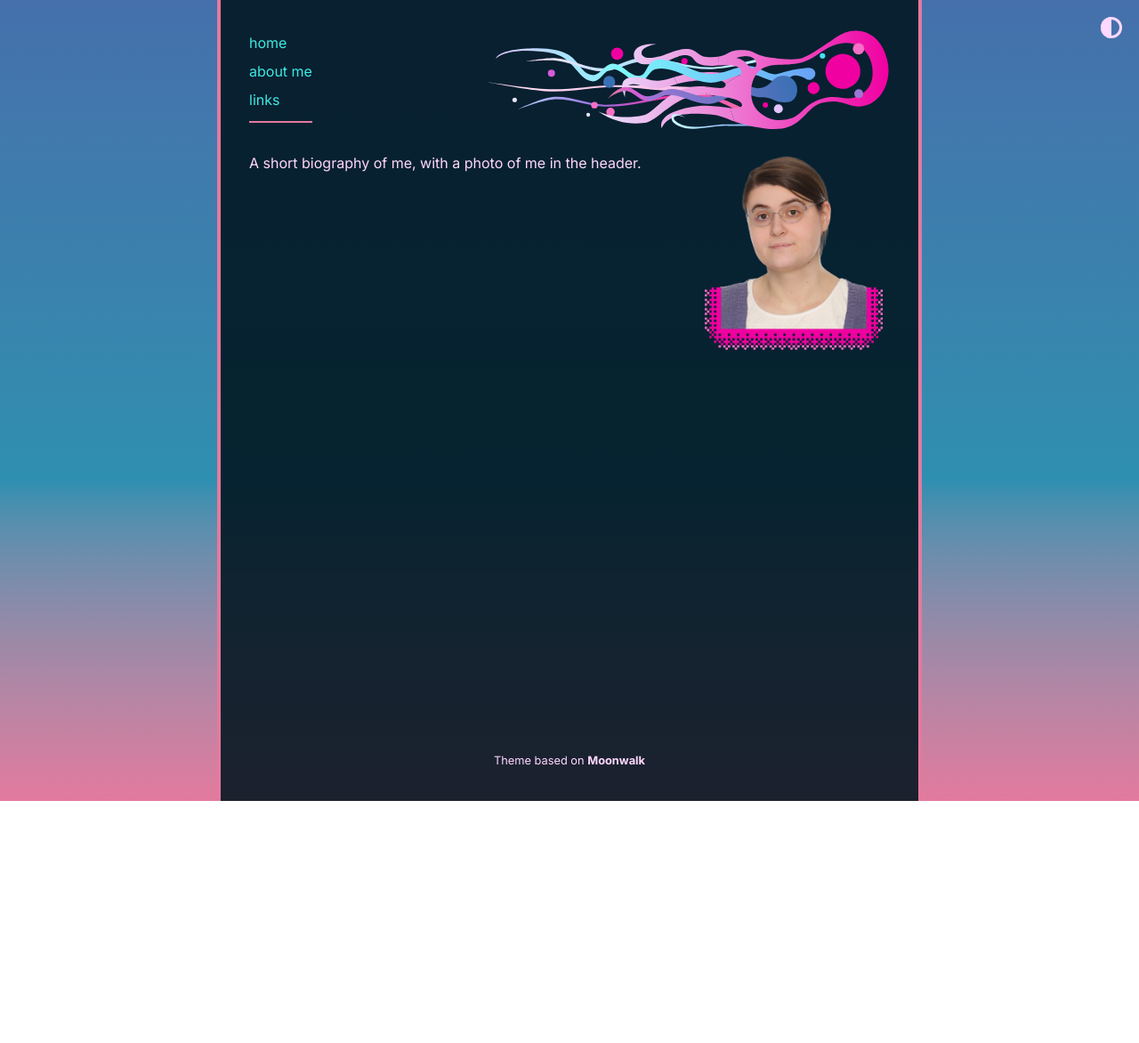
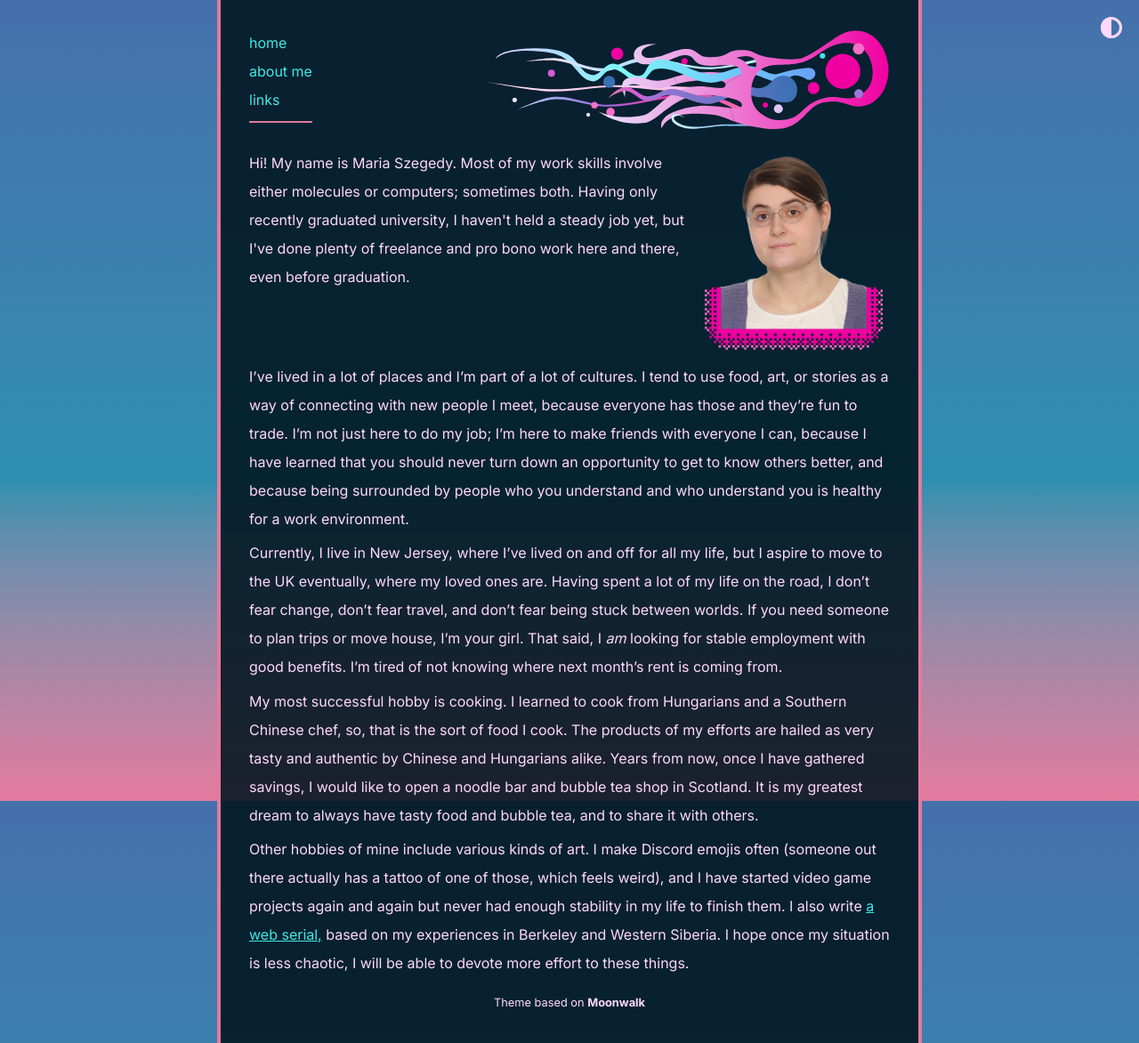
Before and after one commit to mszegedy/cv, a Jekyll site: the page built from about.md, in a window 1280 px wide. Shown: the whole page at 89% size. Built offline with Jekyll 4.4.1, drawn with Linux system fonts in a browser that asks for light colours; before the commit the page ends 900 px from its top, so only the background shows below that.

Commit message:
added biography v1

```diff
--- a/about.md
+++ b/about.md
@@ -9,4 +9,38 @@ title: About me
     id="portrait"
     src="assets/images/portrait.jpg"
     alt="My portrait photo." >
-</picture> A short biography of me, with a photo of me in the header.</p>
+</picture>
+Hi! My name is Maria Szegedy. Most of my work skills involve either molecules or
+computers; sometimes both. Having only recently graduated university, I haven't
+held a steady job yet, but I've done plenty of freelance and pro bono work here
+and there, even before graduation.</p>
+
+I've lived in a lot of places and I'm part of a lot of cultures. I tend to use
+food, art, or stories as a way of connecting with new people I meet, because
+everyone has those and they're fun to trade. I'm not just here to do my job; I'm
+here to make friends with everyone I can, because I have learned that you should
+never turn down an opportunity to get to know others better, and because being
+surrounded by people who you understand and who understand you is healthy for a
+work environment.
+
+Currently, I live in New Jersey, where I've lived on and off for all my life,
+but I aspire to move to the UK eventually, where my loved ones are. Having spent
+a lot of my life on the road, I don't fear change, don't fear travel, and don't
+fear being stuck between worlds. If you need someone to plan trips or move
+house, I'm your girl. That said, I _am_ looking for stable employment with good
+benefits. I'm tired of not knowing where next month's rent is coming from.
+
+My most successful hobby is cooking. I learned to cook from Hungarians and a
+Southern Chinese chef, so, that is the sort of food I cook. The products of my
+efforts are hailed as very tasty and authentic by Chinese and Hungarians alike.
+Years from now, once I have gathered savings, I would like to open a noodle bar
+and bubble tea shop in Scotland. It is my greatest dream to always have tasty
+food and bubble tea, and to share it with others.
+
+Other hobbies of mine include various kinds of art. I make Discord emojis often
+(someone out there actually has a tattoo of one of those, which feels weird),
+and I have started video game projects again and again but never had enough
+stability in my life to finish them. I also write [a web
+serial,](https://mszegedy.github.io/plea) based on my experiences in Berkeley
+and Western Siberia. I hope once my situation is less chaotic, I will be able to
+devote more effort to these things.
```
